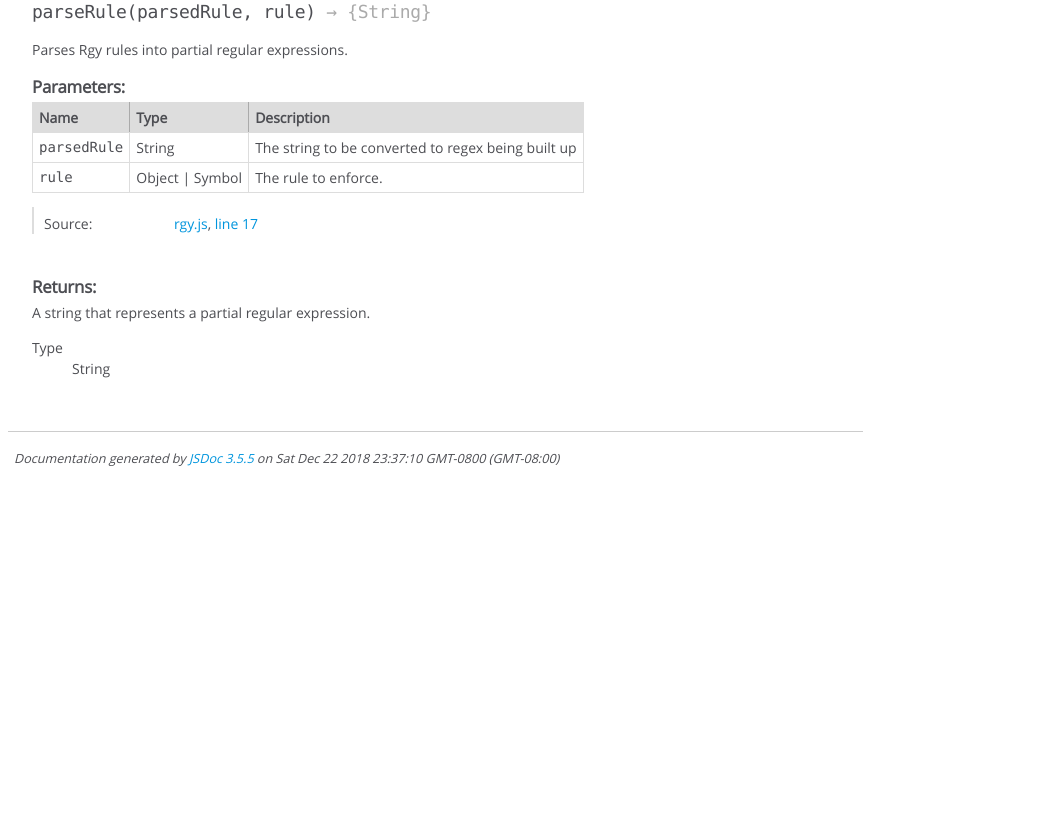
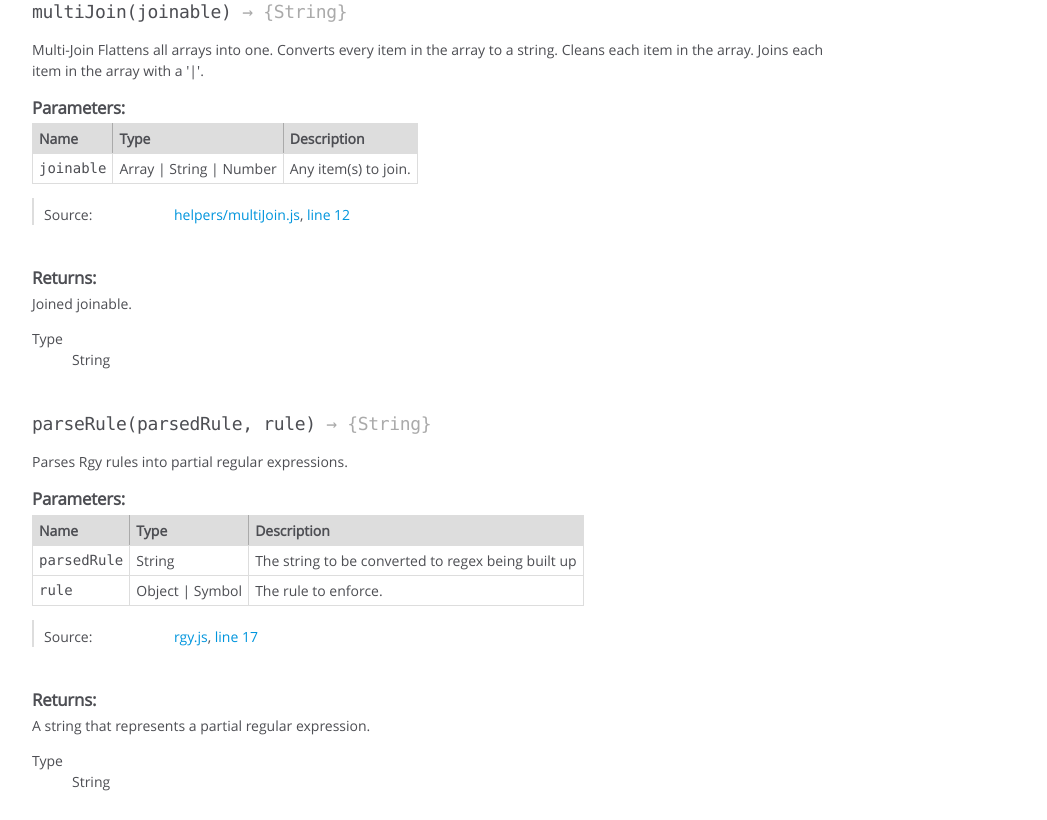
Before and after one commit to am80l/rgy, a website: page docs/global.html in a window 1280 px wide. Shown: the part 223-1043 px from the top of the page, without its empty margins (0-1047 px from the left). Before the commit the page ends 800 px from the top, so only its background shows below. Drawn offline with Linux system fonts and the light colour scheme.

Commit message:
documentation generates recursively

```diff
--- a/docs/global.html
+++ b/docs/global.html
@@ -97,6 +97,172 @@
 
 
         <h3 class="subsection-title">Methods</h3>
+
+
+
+
+
+
+
+    <h4 class="name" id="multiJoin"><span class="type-signature"></span>multiJoin<span class="signature">(joinable)</span><span class="type-signature"> &rarr; {String}</span></h4>
+
+
+
+
+
+
+<div class="description">
+    Multi-Join
+
+Flattens all arrays into one. Converts every item in the array to a string.
+Cleans each item in the array. Joins each item in the array with a '|'.
+</div>
+
+
+
+
+
+
+
+
+
+    <h5>Parameters:</h5>
+
+
+<table class="params">
+    <thead>
+    <tr>
+
+        <th>Name</th>
+
+
+        <th>Type</th>
+
+
+
+
+
+        <th class="last">Description</th>
+    </tr>
+    </thead>
+
+    <tbody>
+
+
+        <tr>
+
+                <td class="name"><code>joinable</code></td>
+
+
+            <td class="type">
+
+
+<span class="param-type">Array</span>
+|
+
+<span class="param-type">String</span>
+|
+
+<span class="param-type">Number</span>
+
+
+
+            </td>
+
+
+
+
+
+            <td class="description last">Any item(s) to join.</td>
+        </tr>
+
+
+    </tbody>
+</table>
+
+
+
+
+
+
+<dl class="details">
+
+
+
+
+
+
+
+
+
+
+
+
+
+
+
+
+
+
+
+
+
+
+
+
+
+
+    <dt class="tag-source">Source:</dt>
+    <dd class="tag-source"><ul class="dummy"><li>
+        <a href="helpers_multiJoin.js.html">helpers/multiJoin.js</a>, <a href="helpers_multiJoin.js.html#line12">line 12</a>
+    </li></ul></dd>
+
+
+
+
+
+
+
+</dl>
+
+
+
+
+
+
+
+
+
+
+
+
+
+<h5>Returns:</h5>
+
+
+<div class="param-desc">
+    Joined joinable.
+</div>
+
+
+
+<dl>
+    <dt>
+        Type
+    </dt>
+    <dd>
+
+<span class="param-type">String</span>
+
+
+    </dd>
+</dl>
+
+
+
+
+
+
 
 
 
@@ -297,13 +463,13 @@
 </div>
 
 <nav>
-    <h2><a href="index.html">Home</a></h2><h3>Global</h3><ul><li><a href="global.html#parseRule">parseRule</a></li></ul>
+    <h2><a href="index.html">Home</a></h2><h3>Global</h3><ul><li><a href="global.html#multiJoin">multiJoin</a></li><li><a href="global.html#parseRule">parseRule</a></li></ul>
 </nav>
 
 <br class="clear">
 
 <footer>
-    Documentation generated by <a href="https://github.com/jsdoc3/jsdoc">JSDoc 3.5.5</a> on Sat Dec 22 2018 23:37:10 GMT-0800 (GMT-08:00)
+    Documentation generated by <a href="https://github.com/jsdoc3/jsdoc">JSDoc 3.5.5</a> on Sat Dec 22 2018 23:41:51 GMT-0800 (GMT-08:00)
 </footer>
 
 <script> prettyPrint(); </script>
--- /dev/null
+++ b/docs/helpers_multiJoin.js.html
@@ -0,0 +1,80 @@
+<!DOCTYPE html>
+<html lang="en">
+<head>
+    <meta charset="utf-8">
+    <title>JSDoc: Source: helpers/multiJoin.js</title>
+
+    <script src="scripts/prettify/prettify.js"> </script>
+    <script src="scripts/prettify/lang-css.js"> </script>
+    <!--[if lt IE 9]>
+      <script src="//html5shiv.googlecode.com/svn/trunk/html5.js"></script>
+    <![endif]-->
+    <link type="text/css" rel="stylesheet" href="styles/prettify-tomorrow.css">
+    <link type="text/css" rel="stylesheet" href="styles/jsdoc-default.css">
+</head>
+
+<body>
+
+<div id="main">
+
+    <h1 class="page-title">Source: helpers/multiJoin.js</h1>
+
+
+
+
+
+
+    <section>
+        <article>
+            <pre class="prettyprint source linenums"><code>import clean from './clean';
+
+/**
+ * Multi-Join
+ *
+ * Flattens all arrays into one. Converts every item in the array to a string.
+ * Cleans each item in the array. Joins each item in the array with a '|'.
+ *
+ * @param {Array | String | Number} joinable Any item(s) to join.
+ * @returns {String} Joined joinable.
+ */
+const multiJoin = joinable => {
+  // string or a number, just return it as a string
+  if (typeof joinable === 'string' || typeof joinable === 'number') return clean(joinable.toString());
+
+  // as an array
+  if (Array.isArray(joinable)) {
+    let multiJoined = joinable.reduce((joined, item) => {
+      return [...joined, multiJoin(item)];
+    }, []);
+
+    return multiJoined.join('|');
+  }
+
+  // nothing else should be inside joinable
+  throw Error('{ joinable } only accepts strings, numbers, and arrays.');
+};
+
+module.exports = multiJoin;
+</code></pre>
+        </article>
+    </section>
+
+
+
+
+</div>
+
+<nav>
+    <h2><a href="index.html">Home</a></h2><h3>Global</h3><ul><li><a href="global.html#multiJoin">multiJoin</a></li><li><a href="global.html#parseRule">parseRule</a></li></ul>
+</nav>
+
+<br class="clear">
+
+<footer>
+    Documentation generated by <a href="https://github.com/jsdoc3/jsdoc">JSDoc 3.5.5</a> on Sat Dec 22 2018 23:41:51 GMT-0800 (GMT-08:00)
+</footer>
+
+<script> prettyPrint(); </script>
+<script src="scripts/linenumber.js"> </script>
+</body>
+</html>
--- a/package.json
+++ b/package.json
@@ -22,7 +22,7 @@
 	},
 	"browserslist": "> 0.25%, not dead",
 	"scripts": {
-		"document": "npx rimraf ./docs/ && yarn jsdoc -d ./docs/ ./src/",
+		"document": "npx rimraf ./docs/ && yarn jsdoc -r -d ./docs/ ./src/",
 		"test": "jest ./tests --colors",
 		"eslint": "eslint ./src",
 		"eslint:fix": "yarn eslint --fix",
--- a/src/helpers/multiJoin.js
+++ b/src/helpers/multiJoin.js
@@ -1,4 +1,5 @@
 import clean from './clean';
+
 /**
  * Multi-Join
  *
@@ -10,8 +11,7 @@ import clean from './clean';
  */
 const multiJoin = joinable => {
   // string or a number, just return it as a string
-  if (typeof joinable === 'string' || typeof joinable === 'number')
-    return clean(joinable.toString());
+  if (typeof joinable === 'string' || typeof joinable === 'number') return clean(joinable.toString());
 
   // as an array
   if (Array.isArray(joinable)) {
```
Also changed, not shown: docs/index.html (+2 -2 lines), docs/rgy.js.html (+2 -2 lines).
